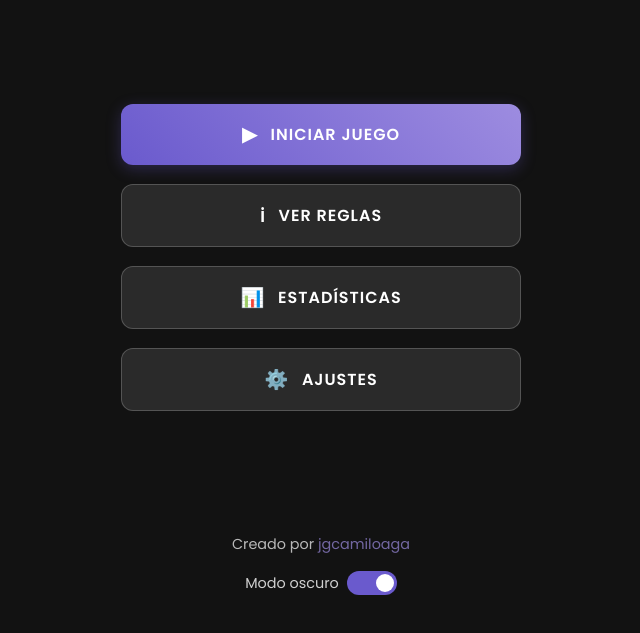
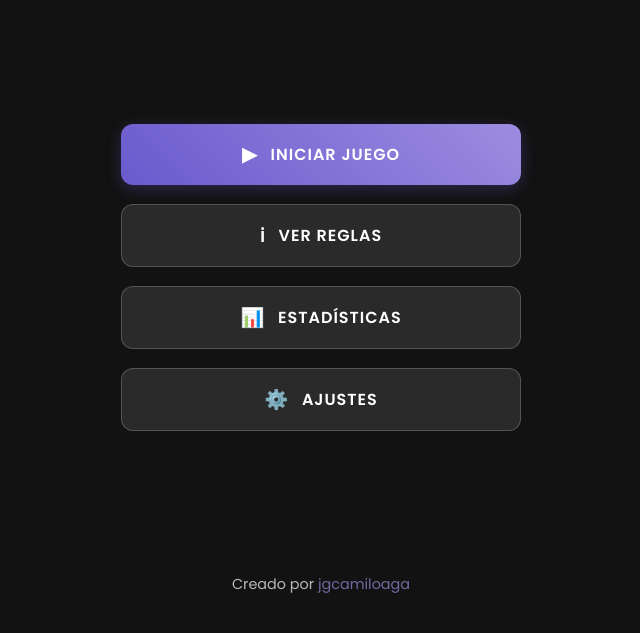
Before and after one commit to jgcamiloaga/VerboLogic, a plain HTML site: page index.html in a window 1280 px wide. Shown: the part 157-790 px from the top of the page, without its empty margins (319-959 px from the left). Drawn offline with Linux system fonts and the light colour scheme.

Commit message:
Eliminar el interruptor de modo oscuro del pie de página en index.html

```diff
--- a/index.html
+++ b/index.html
@@ -63,11 +63,6 @@
             >jgcamiloaga</a
           >
         </p>
-        <div class="tema-toggle">
-          <label for="tema-switch">Modo oscuro</label>
-          <input type="checkbox" id="tema-switch" checked />
-          <span class="slider"></span>
-        </div>
       </footer>
     </div>
 
```
